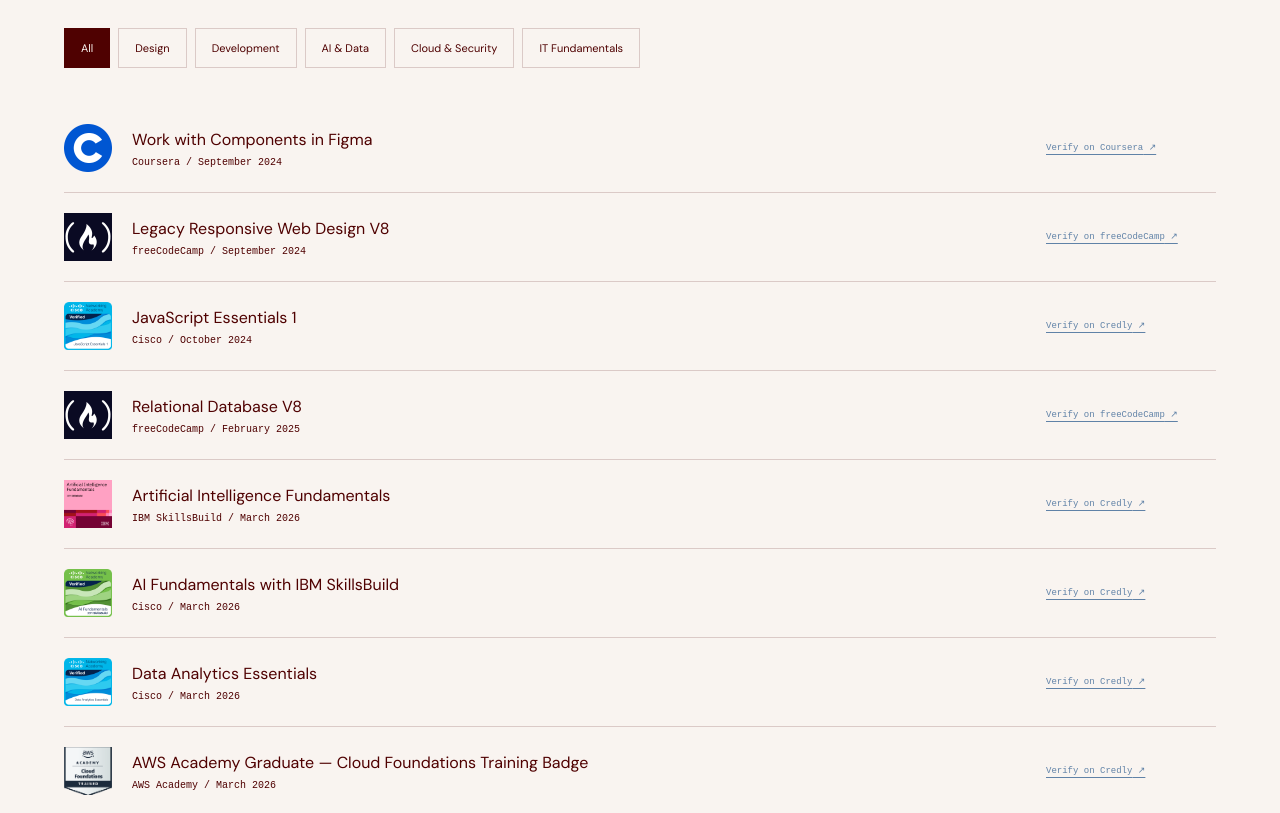
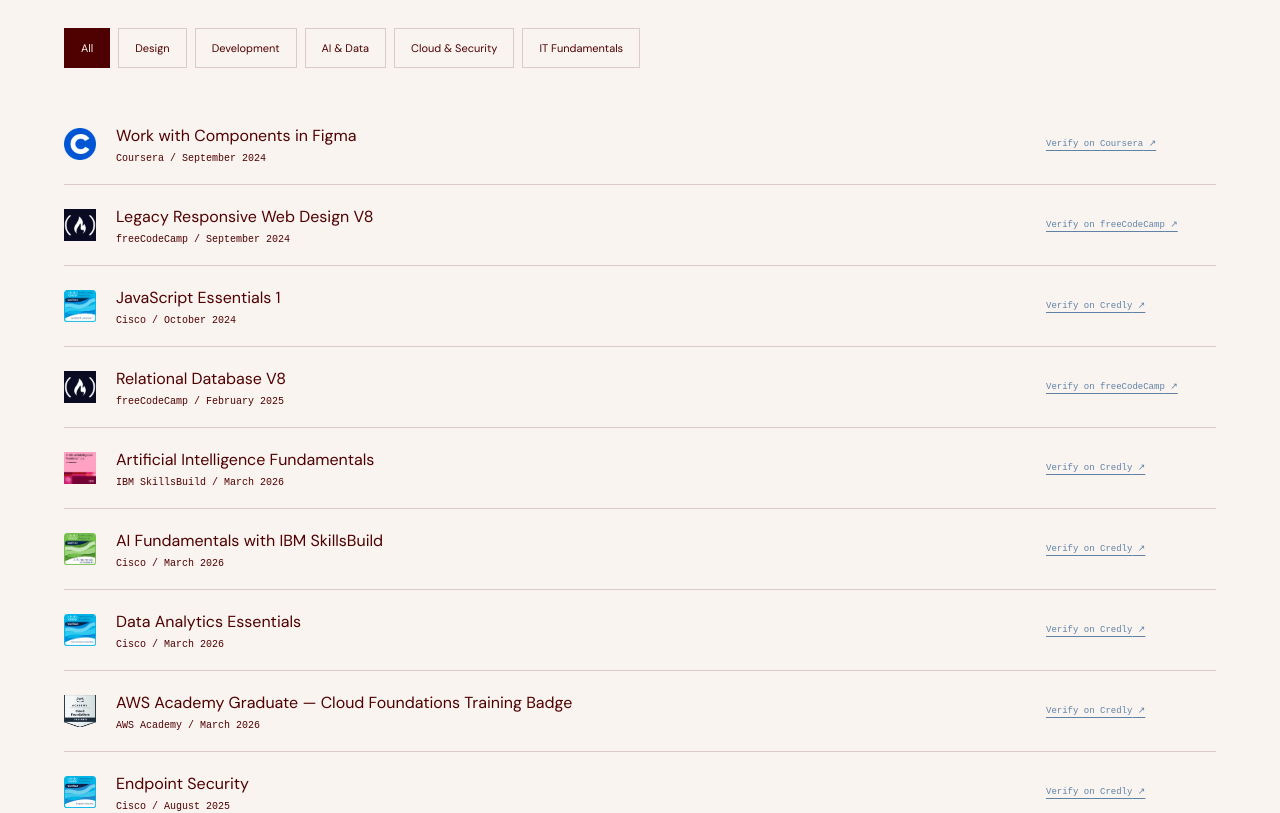
Before and after one commit to ninapascua/ninapascua-portfolio, a React (Vite) app: page / in a window 1280 px wide. Shown: the part 5400-6213 px from the top of the page. Built offline with nearby package versions, Linux system fonts and the light colour scheme; no server answers; a web font is replaced by a local one.

Commit message:
Update Site source

```diff
--- a/src/components/Certifications.jsx
+++ b/src/components/Certifications.jsx
@@ -10,7 +10,7 @@ export default function Certifications() {
     <div id="certificates">{certificates.filter(item => category === 'All' || item[0] === category).map(([, name, provider, date]) => {
       const evidence = certificateEvidence[name];
       return <article className="certificate" key={name}>
-        <span>{evidence?.image ? <img className="certificate-badge" src={assetUrl(evidence.image)} alt={evidence.imageAlt || ''} loading="lazy" width="48" height="48" style={{transform:`scale(${evidence.artworkScale || 1})`}} /> : '✧'}</span>
+        <span>{evidence?.image ? <img className="certificate-badge" src={assetUrl(evidence.image)} alt={evidence.imageAlt || ''} loading="lazy" width="32" height="32" style={{transform:`scale(${evidence.artworkScale || 1})`}} /> : '✧'}</span>
         <div><h3>{name}</h3><p>{provider}{date ? ` / ${date}` : ''}</p></div>
         <small>{evidence ? <a className="credential-link" href={evidence.url} target="_blank" rel="noreferrer" aria-label={`Verify ${name} on ${evidence.provider || 'Credly'}`}>Verify on {evidence.provider || 'Credly'} ↗</a> : 'VERIFICATION PENDING'}</small>
       </article>;
--- a/src/styles.css
+++ b/src/styles.css
@@ -120,10 +120,10 @@
 @media(max-width:650px){.certificate-badge{width:25px;height:25px}.certificate>small .credential-link{min-height:36px}}
 
 /* Uniform icon slots use original badge art, without social-preview padding. */
-.certificate-badge{width:48px;height:48px;object-fit:contain;object-position:center}
-.certificate>span:first-child{display:flex;align-items:center;justify-content:center;width:48px;min-height:48px}
-@media(min-width:651px){.certificate{grid-template-columns:48px minmax(0,1fr) 170px}}
-@media(max-width:650px){.certificate{grid-template-columns:32px minmax(0,1fr)}.certificate-badge{width:32px;height:32px}.certificate>span:first-child{width:32px;min-height:32px}}
+.certificate-badge{width:32px;height:32px;object-fit:contain;object-position:center}
+.certificate>span:first-child{display:flex;align-items:center;justify-content:center;width:32px;min-height:32px}
+@media(min-width:651px){.certificate{grid-template-columns:32px minmax(0,1fr) 170px}}
+@media(max-width:650px){.certificate{grid-template-columns:24px minmax(0,1fr)}.certificate-badge{width:24px;height:24px}.certificate>span:first-child{width:24px;min-height:24px}}
 
-.certificate>span:first-child{height:48px;overflow:hidden}.certificate-badge{flex-shrink:0}
-@media(max-width:650px){.certificate>span:first-child{height:32px}}
+.certificate>span:first-child{height:32px;overflow:hidden}.certificate-badge{flex-shrink:0}
+@media(max-width:650px){.certificate>span:first-child{height:24px}}
```
